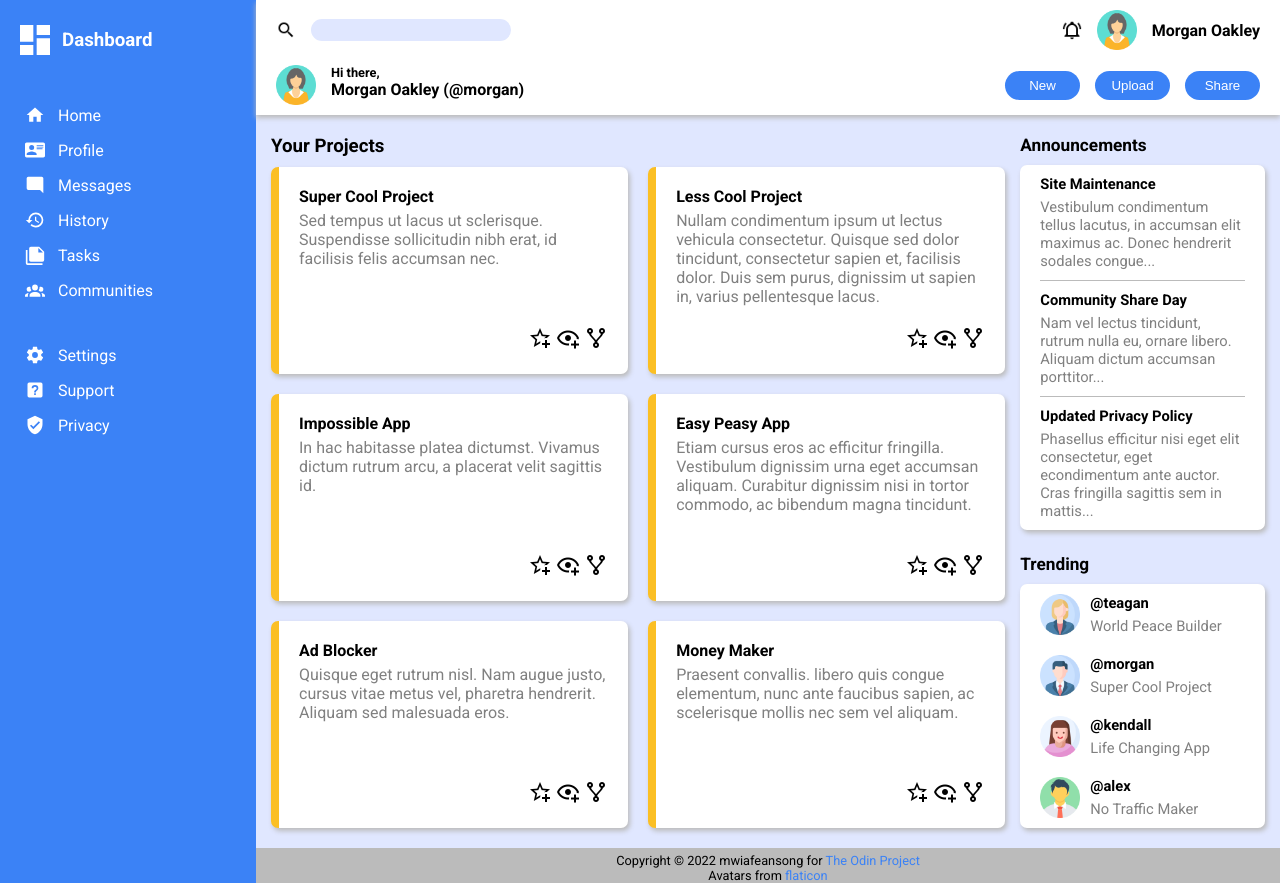
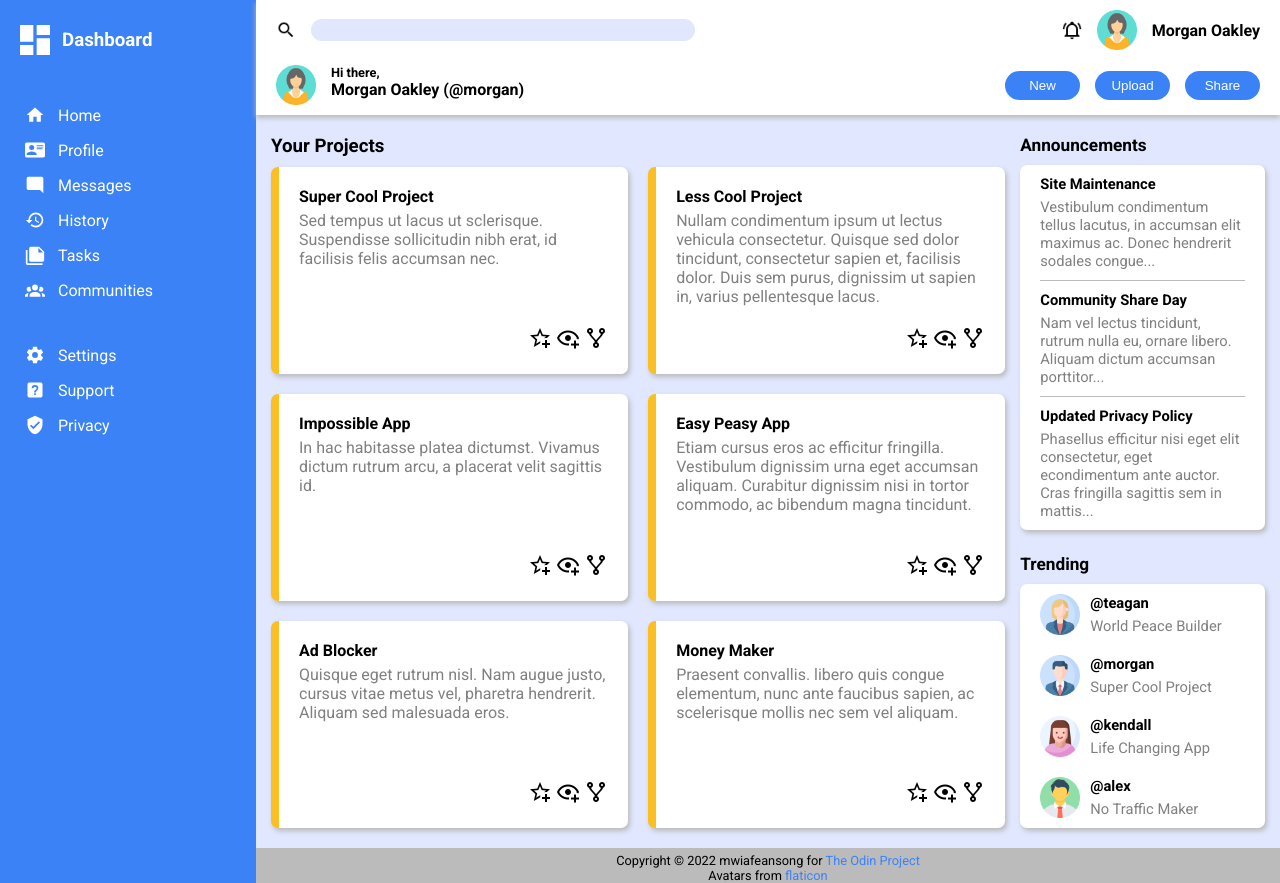
Before and after one commit to mwiafeansong/odin-projects, a plain HTML site: page admin-dashboard/index.html in a window 1280 px wide. Drawn offline with Linux system fonts and the light colour scheme.

Commit message:
Change width of input field

```diff
--- a/admin-dashboard/style.css
+++ b/admin-dashboard/style.css
@@ -41,7 +41,7 @@ header .search {
 }
 
 .search input {
-    width: 200px;
+    width: 30vw;
     height: 22px;
     background-color: #e0e7ff;
     border: none;
```
